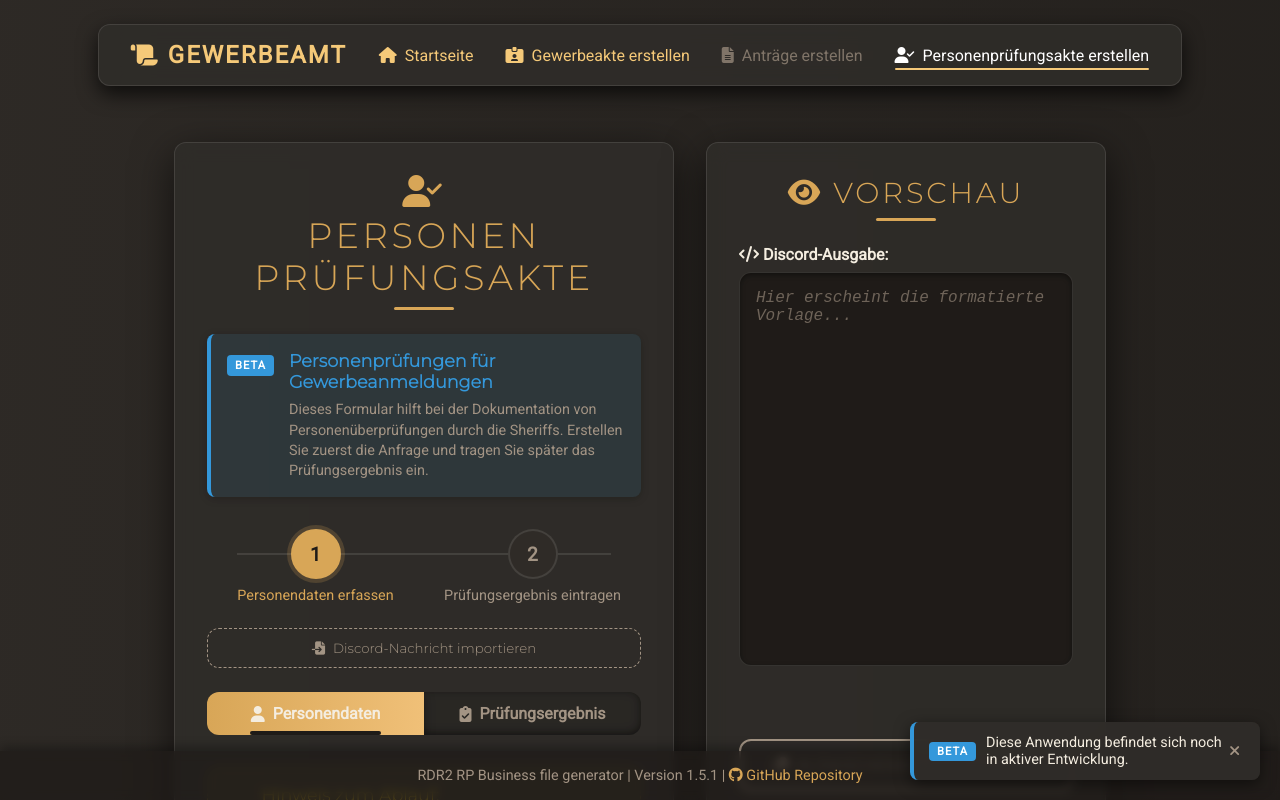
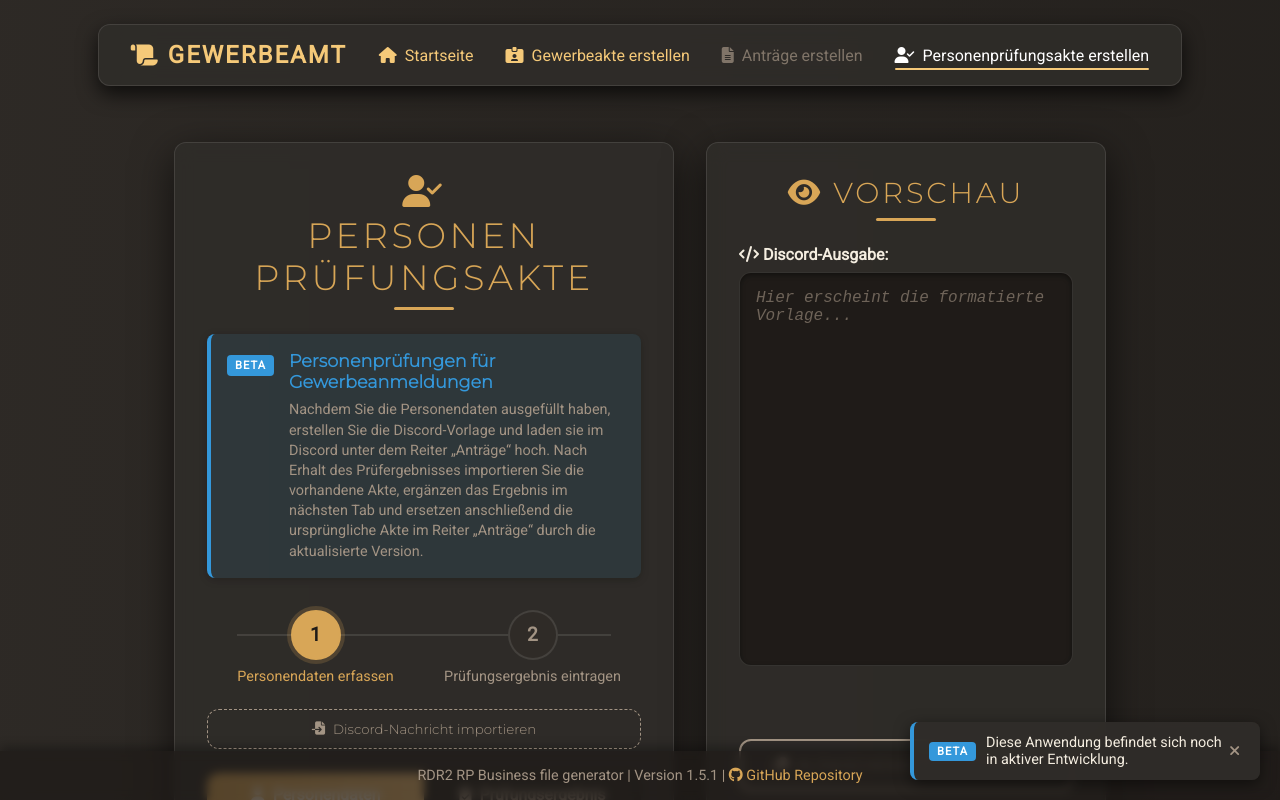
Before and after one commit to PaulLukasHuber/rdr2rp-business-file-form, a React (Create React App) app: page / in a window 1280 px wide. Both pictures are taken after a click on the button "Personenprüfungsakte erstellen". Shown: the top 800 px of the page. Built offline with nearby package versions, Linux system fonts and the light colour scheme.

Commit message:
Weitere Änderungen an Texten

```diff
--- a/src/components/PersonVerificationContainer.jsx
+++ b/src/components/PersonVerificationContainer.jsx
@@ -25,7 +25,7 @@ export const PersonVerificationContainer = ({
         <div className="beta-badge">BETA</div>
         <div className="beta-message">
           <h3>Personenprüfungen für Gewerbeanmeldungen</h3>
-          <p>Dieses Formular hilft bei der Dokumentation von Personenüberprüfungen durch die Sheriffs. Erstellen Sie zuerst die Anfrage und tragen Sie später das Prüfungsergebnis ein.</p>
+          <p>Nachdem Sie die Personendaten ausgefüllt haben, erstellen Sie die Discord-Vorlage und laden sie im Discord unter dem Reiter „Anträge“ hoch. Nach Erhalt des Prüfergebnisses importieren Sie die vorhandene Akte, ergänzen das Ergebnis im nächsten Tab und ersetzen anschließend die ursprüngliche Akte im Reiter „Anträge“ durch die aktualisierte Version.</p>
         </div>
       </div>
 
--- a/src/components/tabs/PersonDataTab.jsx
+++ b/src/components/tabs/PersonDataTab.jsx
@@ -4,13 +4,6 @@ import { FormGroup } from '../FormGroup';
 export const PersonDataTab = ({ formData, handleInputChange, errors, goToNextStep }) => {
   return (
     <>
-      <div className="workflow-tip">
-        <div className="tip-icon"><i className="fa fa-lightbulb"></i></div>
-        <div className="tip-content">
-          <h4>Hinweis zum Ablauf:</h4>
-          <p>Nachdem Sie die Personendaten ausgefüllt haben, erstellen Sie die Discord-Vorlage und laden sie im Discord unter dem Reiter „Anträge“ hoch. Nach Erhalt des Prüfergebnisses importieren Sie die vorhandene Akte, ergänzen das Ergebnis im nächsten Tab und ersetzen anschließend die ursprüngliche Akte im Reiter „Anträge“ durch die aktualisierte Version.</p>
-        </div>
-      </div>
 
       <FormGroup
         id="personName"
```
